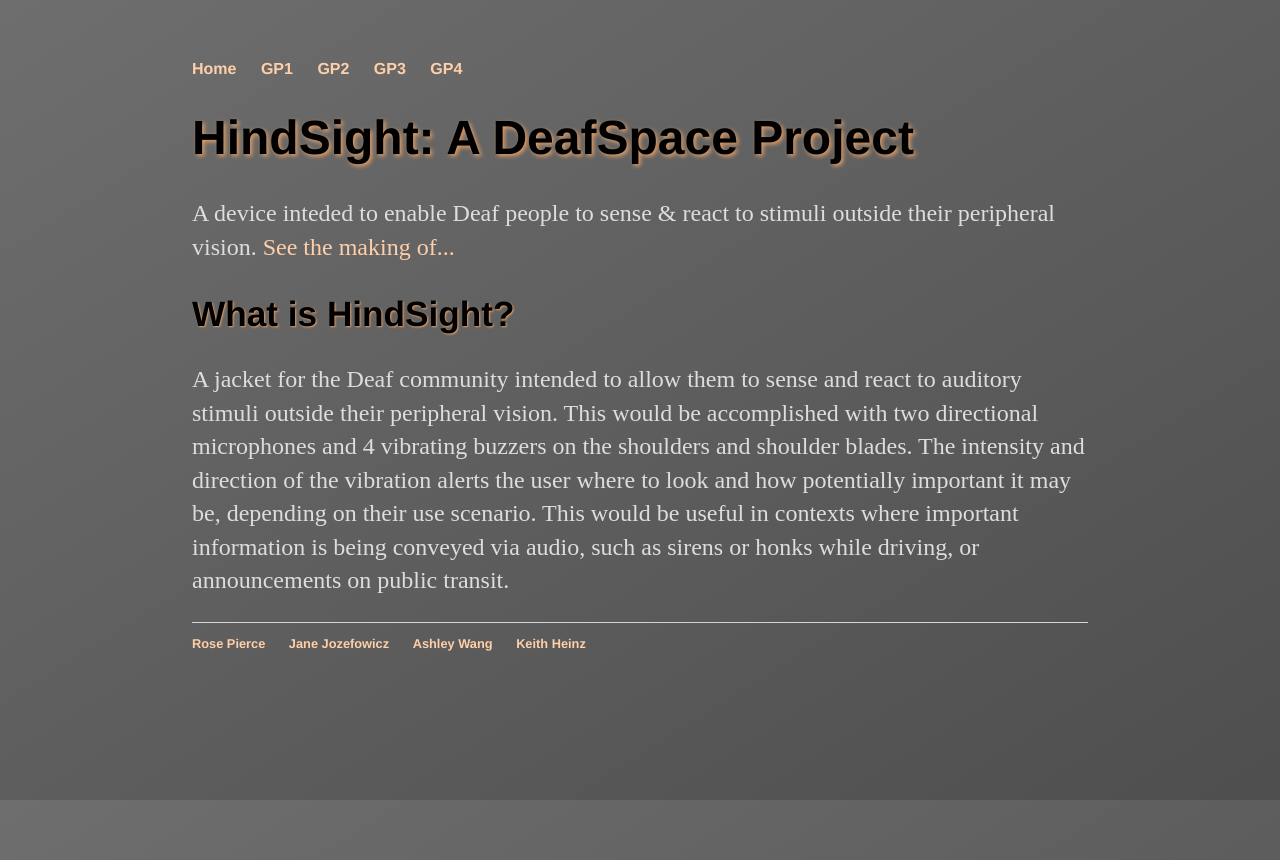
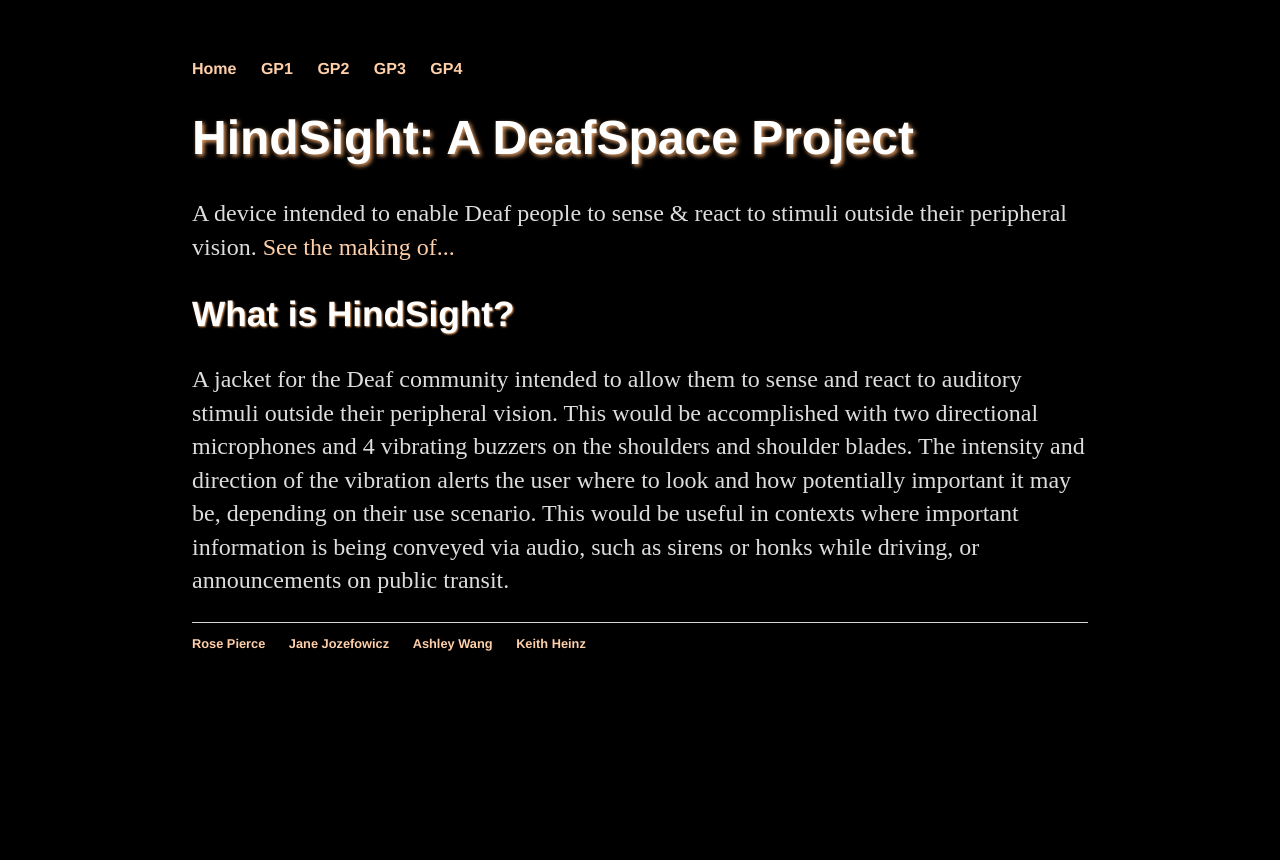
Before and after one commit to ketchupkeith/ketchupkeith.github.io, a plain HTML site: page index.html in a window 1280 px wide. Drawn offline with Linux system fonts and the light colour scheme.

Commit message:
Updated css

```diff
--- a/css/main.css
+++ b/css/main.css
@@ -22,6 +22,7 @@ a:hover {
 h1 {
     font-size: 3em;
     font-family:'Helvetica', 'Arial', 'Sans-Serif';
+    color: #fff;
 }
 h1.shadow {
     text-shadow: 2px 2px 4px #E39E65;
@@ -29,6 +30,7 @@ h1.shadow {
 h2 {
     font-size: 2.2em;
     font-family:'Helvetica', 'Arial', 'Sans-Serif';
+    color: #fff;
 }
 h2.shadow {
     text-shadow: 1px 1px 2px #E39E65;
--- a/index.html
+++ b/index.html
@@ -10,12 +10,7 @@
 			}
 			body {
     				height: 100%;
-    				background: -webkit-linear-gradient(bottom right, #6E6E6E, #4E4E4E);
-    				background: -o-linear-gradient(bottom right, #6E6E6E, #4E4E4E);
-    				background: -moz-linear-gradient(bottom right, #6E6E6E, #4E4E4E);
-    				background: linear-gradient(to bottom right, #6E6E6E, #4E4E4E);
-    				background-repeat: no-repeat;
-    				background-attachment: fixed;
+    				background-color: #000;
 			}
 		</style>
 	</head>
@@ -32,7 +27,7 @@
 		<div class="container">
     		<div class="blurb">
         		<h1 class="shadow">HindSight: A DeafSpace Project</h1>
-				<p>A device inteded to enable Deaf people to sense & react to stimuli outside their peripheral vision. <a href="/GP4">See the making of...</a></p>
+				<p>A device intended to enable Deaf people to sense & react to stimuli outside their peripheral vision. <a href="/GP4">See the making of...</a></p>
     		</div><!-- /.blurb -->
     		<div class="blurb">
         		<h2 class="shadow">What is HindSight?</h2>
```
